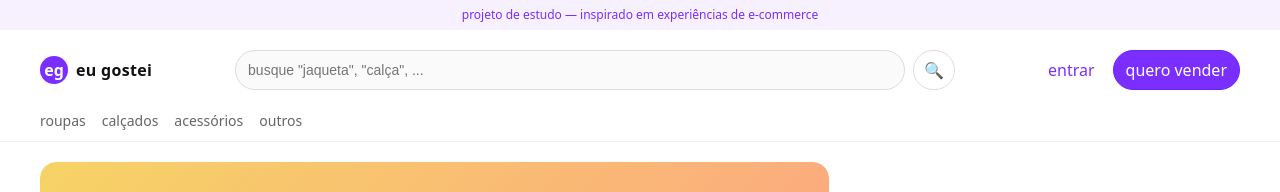
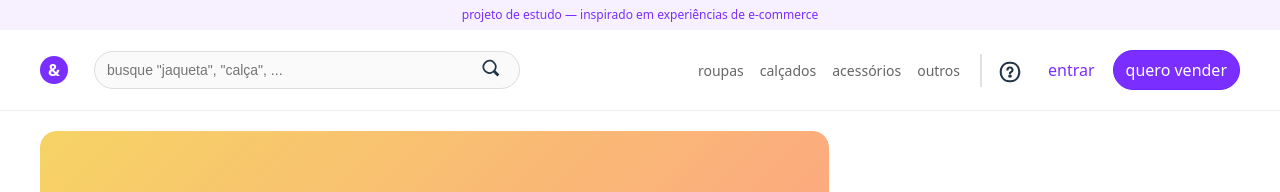
Before and after one commit to marianehds/eu-gostei, a Vue app: page / in a window 1280 px wide. Shown: the top 192 px of the page. Built offline with nearby package versions, Linux system fonts and the light colour scheme.

Commit message:
Ajustes de layout no header

```diff
--- a/src/components/SiteHeader/SiteHeader.scss
+++ b/src/components/SiteHeader/SiteHeader.scss
@@ -1,31 +1,134 @@
-@use '../../styles/variables' as *;
+@use "../../styles/variables" as *;
 
 .site-header {
-  position: sticky; top: 0; background: #fff; z-index: 10; border-bottom: 1px solid $color-border;
+  background-color: pink;
+  position: sticky;
+  top: 0;
+  background: #fff;
+  z-index: 10;
+  border-bottom: 1px solid $color-border;
 
-  &__topnote { background:#f7f1ff; color:$color-primary; text-align:center; font-size:12px; padding:$space-1 $space-2; }
+  &__topnote {
+    background: #f7f1ff;
+    color: $color-primary;
+    text-align: center;
+    font-size: 12px;
+    padding: $space-1 $space-2;
+  }
 
-  &__bar { display:flex; gap:$space-5; align-items:center; justify-content:space-between; padding:$space-6 $space-6; max-width:$container-max; margin:0 auto; }
+  &__bar {
+    display: flex;
+    gap: $space-5;
+    align-items: center;
+    justify-content: space-between;
+    padding: $space-6 $space-6;
+    max-width: $container-max;
+    margin: 0 auto;
+  }
 
-  &__brand { display:flex; align-items:center; gap:$space-2; color:#111; text-decoration:none; }
-  &__brand-icon { display:inline-flex; align-items:center; justify-content:center; width:28px; height:28px; border-radius:$radius-pill; background:$color-primary; color:#fff; font-weight:700; text-transform:lowercase; }
-  &__brand-name { text-transform:lowercase; font-weight:700; letter-spacing:0.3px; }
+  &__brand {
+    display: flex;
+    align-items: center;
+    gap: $space-2;
+    color: #111;
+    text-decoration: none;
+  }
+  &__brand-icon {
+    display: inline-flex;
+    align-items: center;
+    justify-content: center;
+    width: 28px;
+    height: 28px;
+    border-radius: $radius-pill;
+    background: $color-primary;
+    color: #fff;
+    font-weight: 700;
+    text-transform: lowercase;
+  }
 
-  &__search { flex:1; display:flex; gap:$space-2; max-width:720px; margin:0 $space-3; }
-  &__search-input { flex:1; padding:$space-3 $space-4; border:1px solid #ddd; border-radius:$radius-pill; font-size:14px; background:#fafafa; }
-  &__search-button { border-radius:$radius-pill; border:1px solid #ddd; background:#fff; padding:$space-2 $space-3; cursor:pointer; }
+  &__search {
+    flex: 1;
+    display: flex;
+    gap: $space-2;
+    max-width: 720px;
+    margin: 0 $space-3;
+  }
+  &__search-input {
+    flex: 1;
+    padding: $space-3 $space-4;
+    border: 1px solid #ddd;
+    border-radius: $radius-pill;
+    font-size: 14px;
+    background: #fafafa;
+    max-width: 400px;
+  }
+  &__search-icon {
+    position: relative;
+    left: -47px;
+    top: 7px;
+    cursor: pointer;
+  }
+  &__search-button {
+    border-radius: $radius-pill;
+    border: 1px solid #ddd;
+    background: #fff;
+    padding: $space-2 $space-3;
+    cursor: pointer;
+  }
 
-  &__actions { display:flex; align-items:center; gap:$space-2; }
-  &__action { padding:$space-2 $space-3; cursor:pointer; }
-  &__action--link { background:transparent; border:none; color:$color-primary; }
-  &__action--primary { background:$color-primary; border:1px solid $color-primary-dark; color:#fff; border-radius:$radius-pill; padding:$space-2 $space-4; }
-
-  &__nav { display:flex; gap:$space-5; max-width:$container-max; margin:0 auto; padding:0 $space-6 $space-3; }
-  &__nav-link { color:$color-muted; text-decoration:none; font-size:14px; &:hover{ color:#111; } }
+  &__actions {
+    display: flex;
+    align-items: center;
+    gap: $space-2;
+  }
+  &__action {
+    padding: $space-2 $space-3;
+    cursor: pointer;
+  }
+  &__action--link {
+    background: transparent;
+    border: none;
+    color: $color-primary;
+  }
+  &__action--primary {
+    background: $color-primary;
+    border: 1px solid $color-primary-dark;
+    color: #fff;
+    border-radius: $radius-pill;
+    padding: $space-2 $space-4;
+  }
+  &__icon {
+    align-self: self-end;
+  }
+  &__nav {
+    display: flex;
+    gap: $space-5;
+    max-width: $container-max;
+    margin: 0 auto;
+    padding: 6px 20px 6px 0px;
+    border-right: 2px solid #e2e0e2;
+  }
+  &__nav-link {
+    color: $color-muted;
+    text-decoration: none;
+    font-size: 14px;
+    &:hover {
+      color: #111;
+    }
+  }
 
   @media (max-width: 800px) {
-    &__bar { flex-wrap:wrap; gap:$space-3; }
-    &__actions { margin-left:auto; }
-    &__nav { overflow-x:auto; white-space:nowrap; padding-bottom:$space-3; }
+    &__bar {
+      flex-wrap: wrap;
+      gap: $space-3;
+    }
+    &__actions {
+      margin-left: auto;
+    }
+    &__nav {
+      overflow-x: auto;
+      white-space: nowrap;
+      padding-bottom: $space-3;
+    }
   }
 }
--- a/src/components/SiteHeader/SiteHeader.vue
+++ b/src/components/SiteHeader/SiteHeader.vue
@@ -1,34 +1,82 @@
 <script setup>
-import { ref } from 'vue'
+import { ref } from "vue";
 
-const searchQuery = ref('')
-const onSubmit = () => {}
+const searchQuery = ref("");
+const onSubmit = () => {};
 </script>
 
 <template>
   <header class="site-header">
-    <div class="site-header__topnote">projeto de estudo — inspirado em experiências de e-commerce</div>
+    <div class="site-header__topnote">
+      projeto de estudo — inspirado em experiências de e-commerce
+    </div>
     <div class="site-header__bar">
       <a class="site-header__brand" href="#">
-        <span class="site-header__brand-icon">eg</span>
-        <span class="site-header__brand-name">eu gostei</span>
+        <span class="site-header__brand-icon">&</span>
       </a>
       <form class="site-header__search" @submit.prevent="onSubmit">
-        <input class="site-header__search-input" v-model="searchQuery" type="search" placeholder='busque "jaqueta", "calça", ...' />
-        <button class="site-header__search-button" aria-label="buscar">🔍</button>
+        <input
+          class="site-header__search-input"
+          v-model="searchQuery"
+          placeholder='busque "jaqueta", "calça", ...'
+        />
+        <span class="site-header__search-icon">
+          <svg
+            width="20"
+            height="20"
+            data-v-2005eb22=""
+            xmlns="http://www.w3.org/2000/svg"
+            fill="none"
+            viewBox="0 0 24 24"
+            class="search-input__search-icon"
+          >
+            <path
+              fill="currentColor"
+              fill-rule="evenodd"
+              d="m22.108 19.758-4.769-4.769q.751-1.08 1.136-2.284v-.002q.635-2.047.12-4.05c-.343-1.357-1.057-2.573-2.132-3.648l-.65-.65c-1.074-1.074-2.285-1.784-3.632-2.117q-2.017-.53-4.051.12c-1.366.424-2.62 1.212-3.763 2.355-1.122 1.122-1.899 2.365-2.322 3.73a7.14 7.14 0 0 0-.103 4.036c.344 1.336 1.06 2.54 2.133 3.615l.65.649c1.074 1.074 2.284 1.794 3.629 2.149h.001q2.002.515 4.05-.12h.004a8.6 8.6 0 0 0 2.44-1.249l4.747 4.747zM16.562 9.176c.242.938.22 1.892-.09 2.897-.32.994-.906 1.947-1.819 2.86-.926.926-1.885 1.517-2.877 1.836-1.003.31-1.955.331-2.892.09-.947-.25-1.836-.763-2.674-1.601l-.65-.65c-.84-.84-1.345-1.723-1.585-2.655l-.002-.009a5.05 5.05 0 0 1 .076-2.872l.002-.006c.31-1.002.89-1.957 1.8-2.868.938-.937 1.906-1.526 2.901-1.834l.015-.005h.002c.985-.315 1.931-.34 2.879-.09l.011.003.016.004c.937.232 1.819.73 2.653 1.564l.65.65c.834.834 1.34 1.725 1.582 2.679z"
+              clip-rule="evenodd"
+            ></path>
+          </svg>
+        </span>
       </form>
+      <nav class="site-header__nav">
+        <a class="site-header__nav-link" href="#">roupas</a>
+        <a class="site-header__nav-link" href="#">calçados</a>
+        <a class="site-header__nav-link" href="#">acessórios</a>
+        <a class="site-header__nav-link" href="#">outros</a>
+      </nav>
+      <span class="site-header__icon">
+        <svg
+          data-v-ac5bf930=""
+          xmlns="http://www.w3.org/2000/svg"
+          width="24"
+          height="24"
+          fill="none"
+          aria-hidden="true"
+          class="color-enjoei"
+          data-v-a6791c81=""
+        >
+          <path
+            fill="currentColor"
+            d="M10.95 13.645v.323h2.1v-.3c0-.265.009-.325.063-.403.074-.109.248-.255.716-.553l.002-.001c.427-.277.861-.605 1.187-1.07.33-.47.533-1.063.533-1.849 0-1.968-1.478-3.383-3.509-3.383-1.222 0-2.217.457-2.85 1.211-.631.754-.877 1.777-.652 2.859l.062.297 2.09-.464-.065-.293c-.11-.498-.019-.859.192-1.095.215-.242.607-.415 1.223-.415.433 0 .783.143 1.023.37s.386.553.386.955c0 .278-.046.453-.143.6-.103.157-.286.316-.626.517l-.003.001c-.814.493-1.264.935-1.498 1.398-.23.455-.23.892-.23 1.295M11.876 14.451c-.483 0-.908.158-1.212.463-.305.305-.463.73-.463 1.212 0 .501.157.921.47 1.214.31.29.735.42 1.205.42h.25c.452 0 .874-.132 1.187-.418.316-.29.488-.708.488-1.216 0-.49-.173-.913-.48-1.214-.308-.3-.73-.461-1.195-.461z"
+          ></path>
+          <path
+            fill="currentColor"
+            fill-rule="evenodd"
+            d="M11.334 1.7C5.73 1.7 1.7 6.107 1.7 12.084c0 5.941 4.035 10.218 9.634 10.218h1.334c5.556 0 9.634-4.276 9.634-10.218 0-5.978-4.072-10.384-9.634-10.384zm0 18.502c-2.235 0-4.112-.824-5.432-2.239S3.8 14.52 3.8 12.084c0-2.479.782-4.549 2.104-5.996C7.224 4.643 9.101 3.8 11.334 3.8h1.334c2.233 0 4.11.843 5.43 2.288C19.42 7.535 20.2 9.605 20.2 12.084c0 2.436-.78 4.463-2.101 5.88-1.32 1.414-3.197 2.238-5.433 2.238z"
+            clip-rule="evenodd"
+          ></path>
+        </svg>
+      </span>
       <nav class="site-header__actions">
-        <button class="site-header__action site-header__action--link">entrar</button>
-        <button class="site-header__action site-header__action--primary">quero vender</button>
+        <button class="site-header__action site-header__action--link">
+          entrar
+        </button>
+        <button class="site-header__action site-header__action--primary">
+          quero vender
+        </button>
       </nav>
     </div>
-    <nav class="site-header__nav">
-      <a class="site-header__nav-link" href="#">roupas</a>
-      <a class="site-header__nav-link" href="#">calçados</a>
-      <a class="site-header__nav-link" href="#">acessórios</a>
-      <a class="site-header__nav-link" href="#">outros</a>
-    </nav>
   </header>
 </template>
-
 <style src="./SiteHeader.scss" lang="scss" scoped></style>
```
